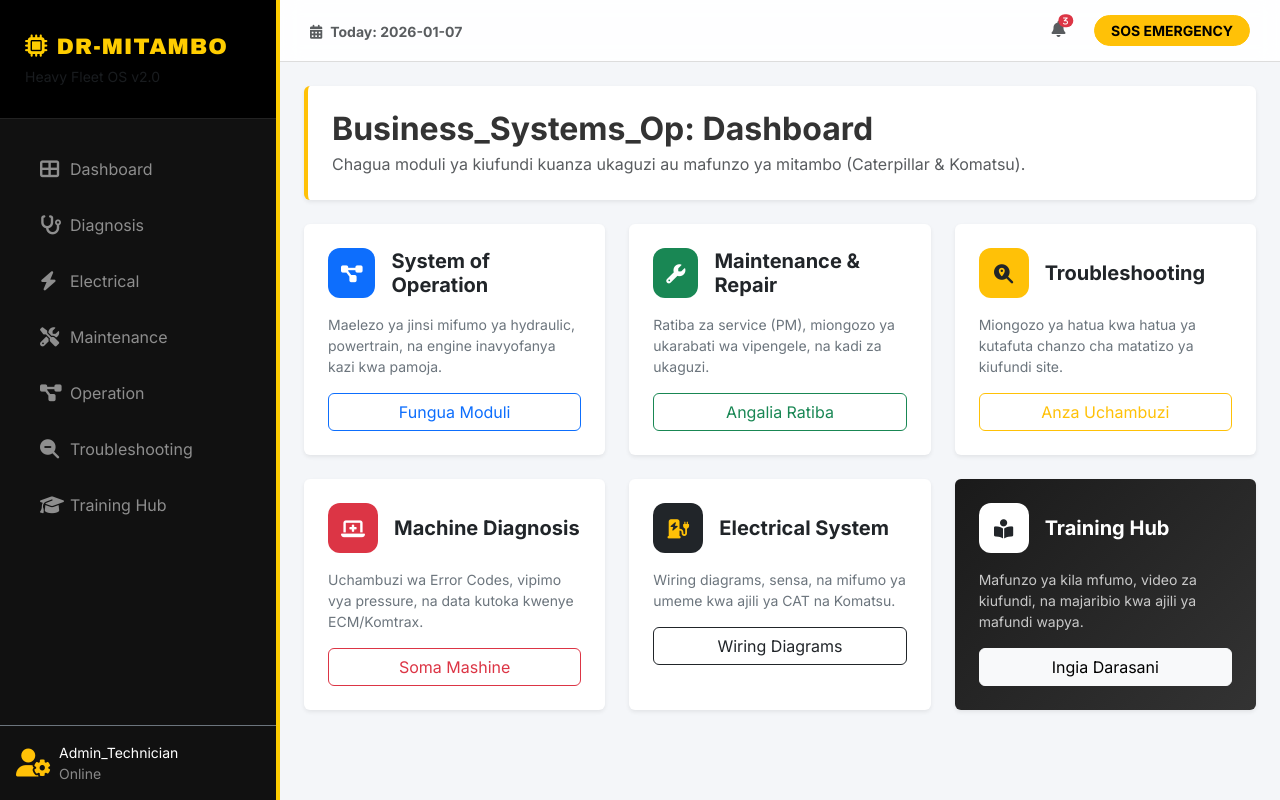
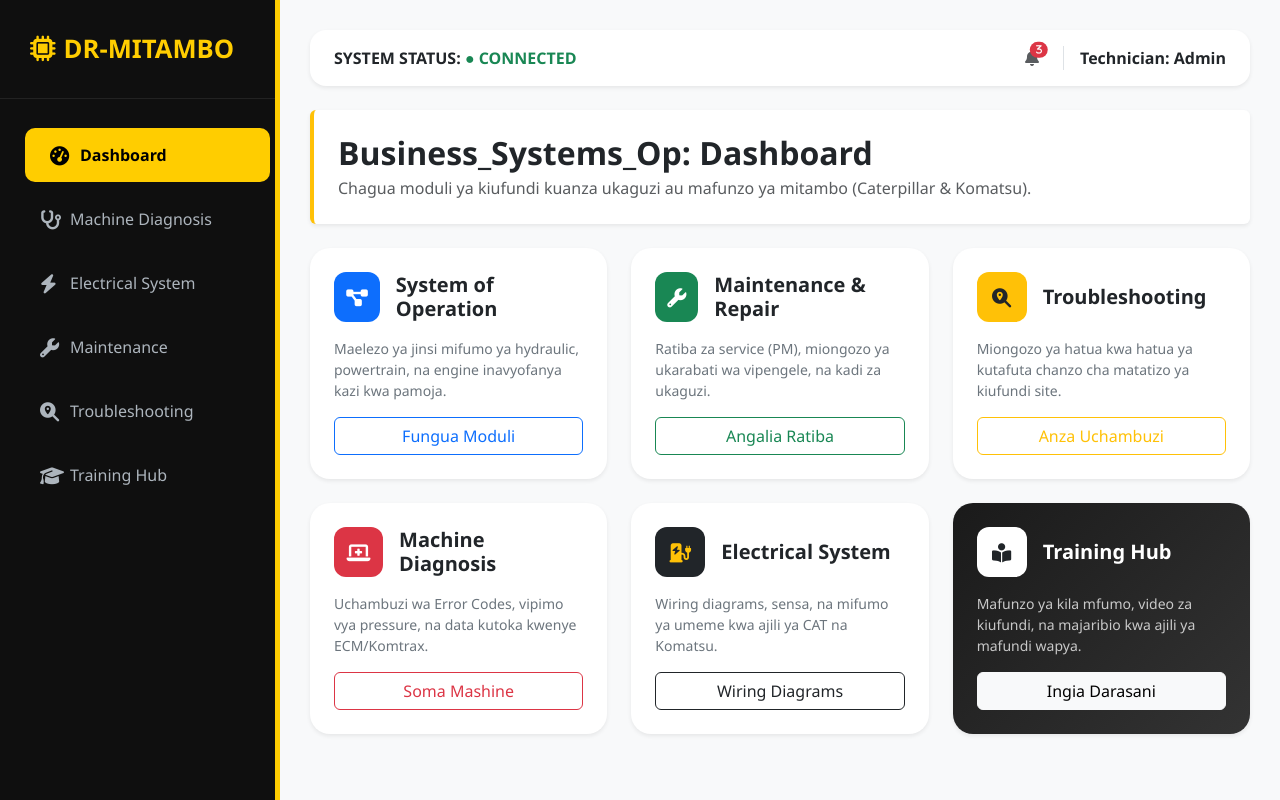
Before and after one commit to benmass1/doctor-mitambo, a Python web app: template app/templates/dashboard.html in a window 1280 px wide. Run offline with Jinja, Linux system fonts and the light colour scheme; the template is opened without the code that fills it, so the values that code supplies are empty.

Commit message:
Update base.html

```diff
--- a/app/templates/base.html
+++ b/app/templates/base.html
@@ -1,87 +1,69 @@
+
 <!DOCTYPE html>
 <html lang="sw">
 <head>
     <meta charset="UTF-8">
     <meta name="viewport" content="width=device-width, initial-scale=1.0">
-    <title>Doctor-Mitambo | Professional Fleet Manager</title>
+    <title>Doctor-Mitambo | Professional Fleet OS</title>
 
     <link href="https://cdn.jsdelivr.net/npm/bootstrap@5.3.0/dist/css/bootstrap.min.css" rel="stylesheet">
     <link rel="stylesheet" href="https://cdnjs.cloudflare.com/ajax/libs/font-awesome/6.4.0/css/all.min.css">
-    <link href="https://fonts.googleapis.com/css2?family=Archivo+Black&family=Inter:wght@400;700&display=swap" rel="stylesheet">
 
     <style>
-        :root { --cat-yellow: #FFCD00; --komatsu-blue: #0054A6; --industry-black: #111111; --sidebar-width: 280px; }
-        body { font-family: 'Inter', sans-serif; background-color: #f4f6f9; color: #333; overflow-x: hidden; }
+        :root { --cat-yellow: #FFCD00; --dark-bg: #0f0f0f; --sidebar-width: 280px; }
+        body { font-family: 'Segoe UI', Roboto, sans-serif; background-color: #f8f9fa; margin: 0; }
 
-        /* 1. Industrial Sidebar */
-        .sidebar { width: var(--sidebar-width); height: 100vh; position: fixed; background: var(--industry-black); color: white; transition: 0.4s cubic-bezier(0.4, 0, 0.2, 1); z-index: 1050; border-right: 4px solid var(--cat-yellow); }
-        .brand-zone { padding: 30px 25px; background: #000; border-bottom: 1px solid #222; }
-        .brand-text { font-family: 'Archivo Black', sans-serif; color: var(--cat-yellow); font-size: 1.4rem; text-transform: uppercase; letter-spacing: 1px; }
-
-        /* 2. Advanced Navigation */
-        .nav-link { color: #8e8e8e; padding: 14px 25px; margin: 4px 15px; border-radius: 12px; display: flex; align-items: center; transition: 0.3s; font-weight: 500; }
-        .nav-link:hover, .nav-link.active { background: var(--cat-yellow) !important; color: #000 !important; transform: scale(1.02); box-shadow: 0 4px 15px rgba(255, 205, 0, 0.3); }
+        /* 3. Sidebar ya kisasa */
+        .sidebar { width: var(--sidebar-width); height: 100vh; position: fixed; background: var(--dark-bg); color: white; transition: 0.3s; z-index: 1000; border-right: 5px solid var(--cat-yellow); }
+        .nav-link { color: #adb5bd; padding: 15px 25px; border-radius: 10px; margin: 5px 15px; display: flex; align-items: center; transition: 0.3s; }
+        .nav-link:hover, .nav-link.active { background: var(--cat-yellow); color: black !important; font-weight: bold; transform: translateX(10px); }
         .nav-link i { width: 30px; font-size: 1.2rem; }
 
-        /* 3. Main Content Area */
-        .main-wrapper { margin-left: var(--sidebar-width); min-height: 100vh; transition: 0.4s; }
+        /* 4. Main Content Area */
+        .main-wrapper { margin-left: var(--sidebar-width); padding: 30px; transition: 0.3s; }
 
-        /* 4. Glassmorphism Topbar */
-        .top-nav { background: rgba(255, 255, 255, 0.9); backdrop-filter: blur(10px); padding: 15px 30px; border-bottom: 1px solid #ddd; position: sticky; top: 0; z-index: 1000; }
-
-        /* 5. Feature: Mobile Responsiveness */
+        /* 5. Responsive Design (Mobile Friendly) */
         @media (max-width: 992px) {
             .sidebar { transform: translateX(-100%); }
-            .sidebar.show { transform: translateX(0); }
+            .sidebar.active { transform: translateX(0); }
             .main-wrapper { margin-left: 0; }
         }
 
-        /* 6. Utility Classes */
-        .card-custom { border: none; border-radius: 20px; box-shadow: 0 10px 30px rgba(0,0,0,0.05); }
-        .status-dot { height: 10px; width: 10px; border-radius: 50%; display: inline-block; background: #28a745; margin-right: 5px; }
+        /* 6. Custom Industrial Cards */
+        .card { border: none; border-radius: 20px; box-shadow: 0 10px 30px rgba(0,0,0,0.08); transition: 0.3s; }
+        .card:hover { transform: translateY(-10px); }
+        .brand-logo { padding: 30px; font-size: 1.6rem; font-weight: 900; color: var(--cat-yellow); border-bottom: 1px solid #222; }
     </style>
 </head>
 <body>
 
-    <div class="sidebar" id="mainSidebar">
-        <div class="brand-zone">
-            <div class="brand-text"><i class="fas fa-microchip me-2"></i>DR-MITAMBO</div>
-            <small class="text-muted">Heavy Fleet OS v2.0</small>
-        </div>
-        <nav class="mt-4">
-            <a href="/" class="nav-link {{ 'active' if active_page == 'dashboard' }}"><i class="fas fa-th-large"></i> Dashboard</a>
-            <a href="/diagnosis" class="nav-link {{ 'active' if active_page == 'diagnosis' }}"><i class="fas fa-stethoscope"></i> Diagnosis</a>
-            <a href="/electrical" class="nav-link {{ 'active' if active_page == 'electrical' }}"><i class="fas fa-bolt"></i> Electrical</a>
-            <a href="/maintenance" class="nav-link {{ 'active' if active_page == 'maintenance' }}"><i class="fas fa-tools"></i> Maintenance</a>
-            <a href="/operation" class="nav-link {{ 'active' if active_page == 'operation' }}"><i class="fas fa-project-diagram"></i> Operation</a>
-            <a href="/troubleshooting" class="nav-link {{ 'active' if active_page == 'troubleshooting' }}"><i class="fas fa-search-minus"></i> Troubleshooting</a>
-            <a href="/training" class="nav-link {{ 'active' if active_page == 'training' }}"><i class="fas fa-graduation-cap"></i> Training Hub</a>
+    <div class="sidebar" id="sidebar">
+        <div class="brand-logo"><i class="fas fa-microchip me-2"></i>DR-MITAMBO</div>
+        <nav class="nav flex-column mt-4">
+            <a href="/" class="nav-link active"><i class="fas fa-tachometer-alt"></i> Dashboard</a>
+            <a href="/diagnosis" class="nav-link"><i class="fas fa-stethoscope"></i> Machine Diagnosis</a>
+            <a href="/electrical" class="nav-link"><i class="fas fa-bolt"></i> Electrical System</a>
+            <a href="/maintenance" class="nav-link"><i class="fas fa-wrench"></i> Maintenance</a>
+            <a href="/troubleshooting" class="nav-link"><i class="fas fa-search-location"></i> Troubleshooting</a>
+            <a href="/training" class="nav-link"><i class="fas fa-graduation-cap"></i> Training Hub</a>
         </nav>
-        <div class="position-absolute bottom-0 w-100 p-3 border-top border-secondary">
-            <div class="d-flex align-items-center text-white small">
-                <i class="fas fa-user-cog fa-2x me-2 text-warning"></i>
-                <div><div>Admin_Technician</div><div class="opacity-50">Online</div></div>
-            </div>
-        </div>
     </div>
 
     <div class="main-wrapper">
-        <div class="top-nav d-flex justify-content-between align-items-center">
-            <button class="btn btn-dark d-lg-none" onclick="document.getElementById('mainSidebar').classList.toggle('show')">
+        <nav class="navbar navbar-light bg-white rounded-4 shadow-sm mb-4 px-4 py-3">
+            <button class="btn btn-dark d-lg-none" onclick="document.getElementById('sidebar').classList.toggle('active')">
                 <i class="fas fa-bars"></i>
             </button>
-            <div class="search-bar d-none d-md-block">
-                <span class="text-muted fw-bold small"><i class="fas fa-calendar-alt me-2"></i>Today: 2026-01-07</span>
+            <span class="fw-bold text-uppercase letter-spacing-1">System Status: <span class="text-success">● Connected</span></span>
+            <div class="d-flex align-items-center">
+                <i class="fas fa-bell me-4 text-muted position-relative">
+                    <span class="position-absolute top-0 start-100 translate-middle badge rounded-pill bg-danger" style="font-size: 0.6rem;">3</span>
+                </i>
+                <div class="fw-bold border-start ps-3">Technician: Admin</div>
             </div>
-            <div class="actions">
-                <i class="fas fa-bell me-4 text-muted position-relative"><span class="position-absolute top-0 start-100 translate-middle badge rounded-pill bg-danger" style="font-size: 0.5rem;">3</span></i>
-                <button class="btn btn-warning btn-sm fw-bold rounded-pill px-3">SOS EMERGENCY</button>
-            </div>
-        </div>
+        </nav>
 
-        <div class="container-fluid p-4">
-            {% block content %}{% endblock %}
-        </div>
+        {% block content %}{% endblock %}
     </div>
 
     <script src="https://cdn.jsdelivr.net/npm/bootstrap@5.3.0/dist/js/bootstrap.bundle.min.js"></script>
```
